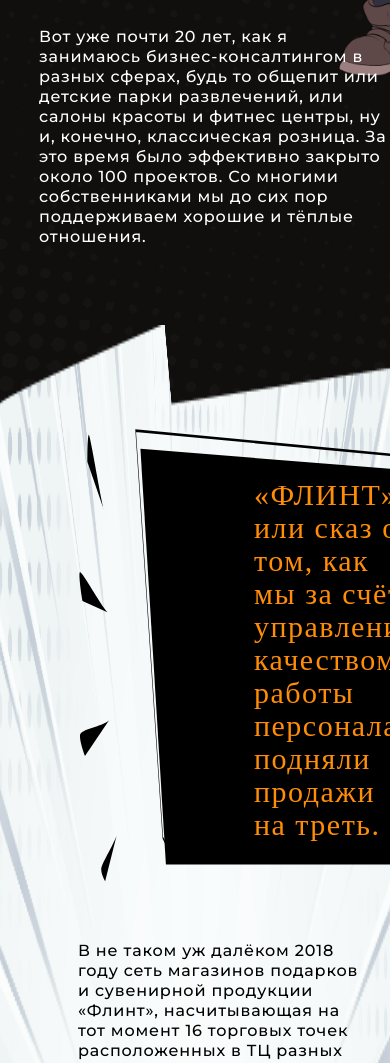
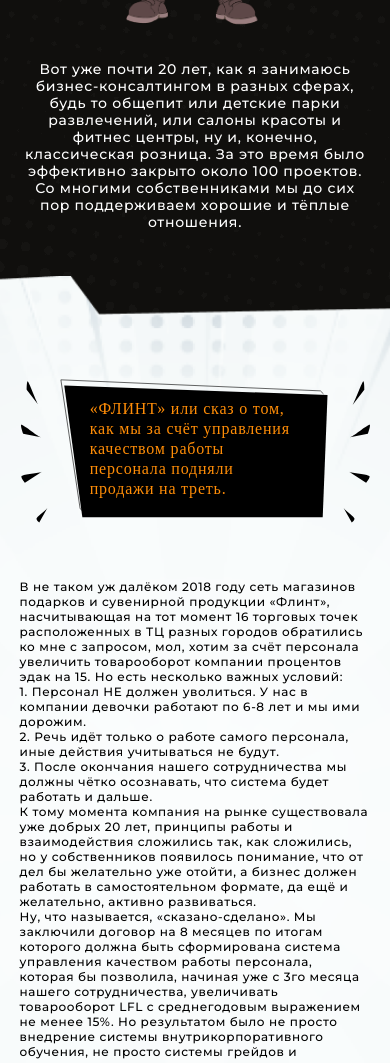
Before and after one commit to Tojefin/gooddelo-site, a plain HTML site: page cases.html in a window 390 px wide. Shown: the part 391-1454 px from the top of the page. Drawn offline with Linux system fonts and the light colour scheme; a web font is replaced by a local one.

Commit message:
Update 2022-03-22T07:24:58.989Z

```diff
--- a/cases.html
+++ b/cases.html
@@ -14,14 +14,14 @@
 
     <link rel="preconnect" href="https://fonts.googleapis.com">
     <link rel="preconnect" href="https://fonts.gstatic.com" crossorigin>
-    <link href="https://fonts.googleapis.com/css2?family=Montserrat:wght@400;500;600;700;800;900&family=Mukta&family=Neucha&display=swap" rel="stylesheet">
+    <link href="https://fonts.googleapis.com/css2?family=Montserrat:wght@400;500;600;700;800;900&family=Mukta&family=Neucha&display=swap&v=5696d8b8d85f1d5eddf810c61241ae60" rel="stylesheet">
 
-    <link href="css/main.min.css" rel="stylesheet" />
+    <link href="css/main.min.css?v=5696d8b8d85f1d5eddf810c61241ae60" rel="stylesheet" />
 
-    <script defer src="js/main.min.js"></script>
+    <script defer src="js/main.min.js?v=5696d8b8d85f1d5eddf810c61241ae60"></script>
 
     <!-- Global site tag (gtag.js) - Google Analytics -->
-    <script async src="https://www.googletagmanager.com/gtag/js?id=UA-223449239-1">
+    <script async src="https://www.googletagmanager.com/gtag/js?id=UA-223449239-1&v=5696d8b8d85f1d5eddf810c61241ae60">
     </script>
     <script>
     window.dataLayer = window.dataLayer || [];
@@ -34,7 +34,7 @@
     <script type="text/javascript" >
        (function(m,e,t,r,i,k,a){m[i]=m[i]||function(){(m[i].a=m[i].a||[]).push(arguments)};
        m[i].l=1*new Date();k=e.createElement(t),a=e.getElementsByTagName(t)[0],k.async=1,k.src=r,a.parentNode.insertBefore(k,a)})
-       (window, document, "script", "https://mc.yandex.ru/metrika/tag.js", "ym");
+       (window, document, ?v=5696d8b8d85f1d5eddf810c61241ae60"script", "https://mc.yandex.ru/metrika/tag.js", "ym");
 
        ym(87974999, "init", {
             clickmap:true,
--- a/css/main.css
+++ b/css/main.css
@@ -1008,9 +1008,25 @@
   width: 502px;
   height: 703px;
   background: url("../img/avatar-1.png") center no-repeat;
-  background-size: contain;
+  background-size: cover;
   left: 55%;
   top: -2%; }
+
+@media (max-width: 1023px) {
+  .cases::before {
+    width: 402px;
+    height: 603px;
+    left: 55%;
+    top: -1%; } }
+
+@media (max-width: 743px) {
+  .cases::before {
+    width: 259px;
+    height: 352px;
+    left: 50%;
+    top: 70px;
+    -webkit-transform: translateX(-50%);
+            transform: translateX(-50%); } }
 
 .cases__title {
   margin-top: 100px;
@@ -1023,6 +1039,20 @@
   line-height: 55px;
   max-width: 671px;
   color: #439B90; }
+  @media (max-width: 1023px) {
+    .cases__title {
+      font-size: 40px;
+      line-height: 45px;
+      max-width: 60%; } }
+  @media (max-width: 743px) {
+    .cases__title {
+      font-size: 30px;
+      line-height: 33px;
+      text-align: center;
+      max-width: 90%;
+      margin: 0 auto;
+      margin-top: 40px;
+      margin-bottom: 313px; } }
 
 .cases__text {
   font-family: 'Montserrat';
@@ -1035,14 +1065,33 @@
   margin-left: 10%;
   margin-bottom: 78px;
   max-width: 553px; }
+  @media (max-width: 1023px) {
+    .cases__text {
+      max-width: 60%; } }
+  @media (max-width: 743px) {
+    .cases__text {
+      font-size: 14px;
+      line-height: 17px;
+      text-align: center;
+      max-width: 90%;
+      margin: 0 auto;
+      margin-bottom: 45px; } }
 
 .cases__item {
   padding-top: 103px;
   margin-bottom: 78px;
   padding-left: 20%;
   padding-right: 5%;
-  background: url("../img/pop-art-cases.png") no-repeat;
+  background: url("../img/pop-art-cases.png") center no-repeat;
   background-size: 100% 100%; }
+  @media (max-width: 1023px) {
+    .cases__item {
+      padding-left: 10%; } }
+  @media (max-width: 743px) {
+    .cases__item {
+      padding-left: 5%;
+      background-size: auto 100%;
+      margin-bottom: 38px; } }
 
 .cases__item-title {
   padding: 50px 157px 45px 176px;
@@ -1060,6 +1109,16 @@
   margin-bottom: 55px;
   background: url("../img/cloud-cases.svg") no-repeat;
   background-size: 100% 100%; }
+  @media (max-width: 1023px) {
+    .cases__item-title {
+      padding: 50px 20% 45px 20%;
+      font-size: 25px;
+      line-height: 28px; } }
+  @media (max-width: 743px) {
+    .cases__item-title {
+      padding: 20px 20% 25px 20%;
+      font-size: 16px;
+      line-height: 20px; } }
 
 .cases__item-text {
   max-width: 943px;
@@ -1071,12 +1130,10 @@
   letter-spacing: 0.05em;
   color: #000000;
   padding-bottom: 122px; }
-
-.cases__item-img {
-  position: absolute;
-  top: -148px;
-  left: 0px;
-  object-fit: fill; }
+  @media (max-width: 743px) {
+    .cases__item-text {
+      font-size: 12px;
+      line-height: 15px; } }
 
 .button {
   font-family: Montserrat;
```
Also changed, not shown: index.html (+5 -5 lines), services.html (+5 -5 lines), css/main.min.css.
